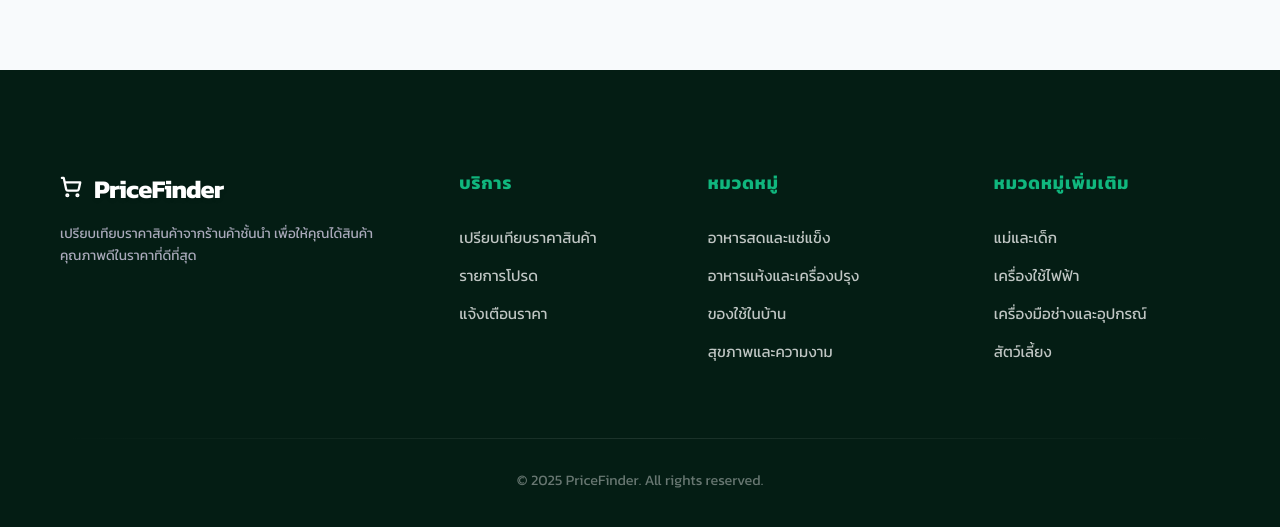
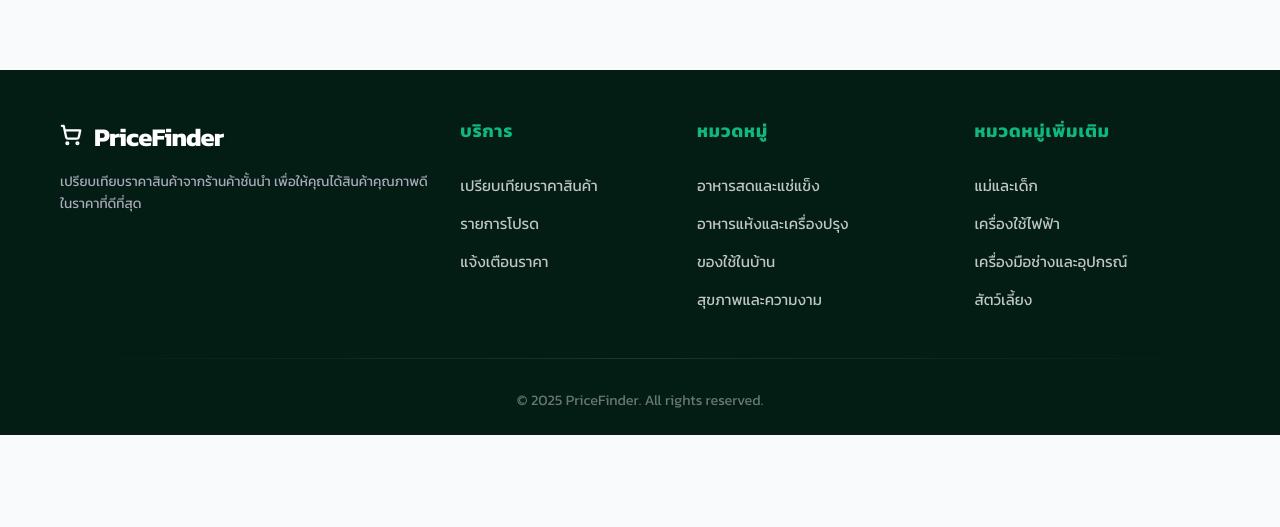
Before and after one commit to kkcux/shopping-price, a React (Vite) app: page / in a window 1280 px wide. Shown: the part 1364-1891 px from the top of the page. After the commit the page ends 1799 px from the top, so only its background shows below. Built offline with nearby package versions, Linux system fonts and the light colour scheme; no server answers.

Commit message:
fix footer

```diff
--- a/src/components/Home/Footer.css
+++ b/src/components/Home/Footer.css
@@ -4,7 +4,7 @@
   /* ✨ ใช้สีเขียวเข้ม Deep Charcoal Green เพื่อความหรูหรา */
   background: #041d14;
   color: #ffffff;
-  padding: 100px 0 40px 0;
+  padding: 48px 0 24px 0; /* ลดความสูงลงอีกเล็กน้อย */
   width: 100%;
   font-family: "Prompt", sans-serif;
 }
@@ -13,8 +13,8 @@
   display: grid;
   /* ✨ กำหนดสัดส่วนคอลัมน์ให้ Brand เด่นกว่า และที่เหลือกระจายตัวสวยงาม */
   grid-template-columns: 1.8fr 1fr 1.2fr 1.2fr;
-  gap: 60px;
-  margin-bottom: 60px;
+  gap: 32px; /* ลดช่องว่างแนวตั้ง/แนวนอนลงอีกนิด */
+  margin-bottom: 32px; /* ลดพื้นที่ด้านล่างของ grid อีกเล็กน้อย */
 }
 
 /* --- Brand Section --- */
```
